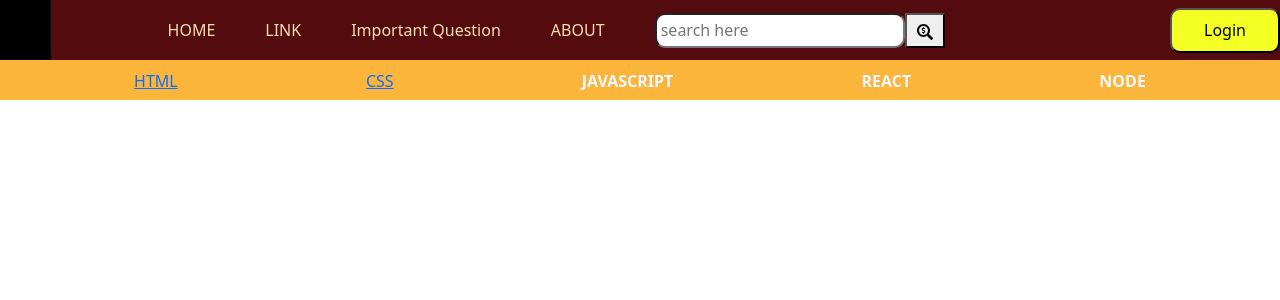
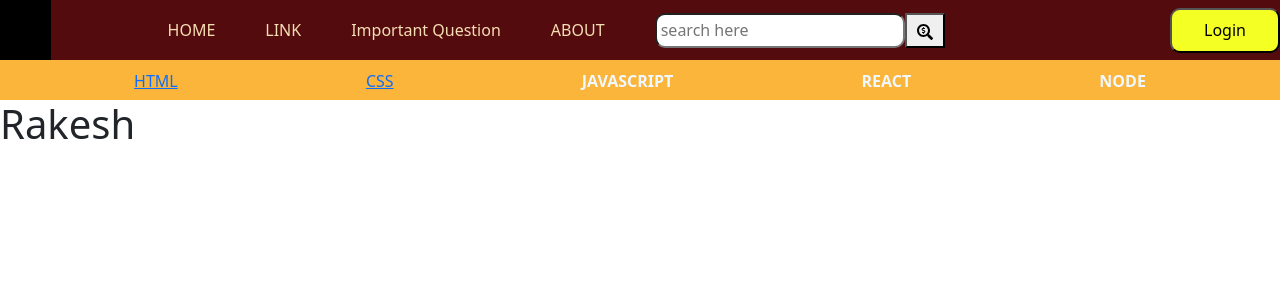
Before and after one commit to Rakesh1github/E-learning-Platform-, a React (Vite) app: page / in a window 1280 px wide. Shown: the top 300 px of the page. Built offline with nearby package versions, Linux system fonts and the light colour scheme.

Commit message:
Update Rakesh

```diff
--- a/src/App.jsx
+++ b/src/App.jsx
@@ -16,7 +16,7 @@ function App() {
       <Router>
       <Nav2/>
 
-
+    <h1>Rakesh</h1>
       <Routes>
 
         <Route path='/css' element={<Nav2/>}/>
```
